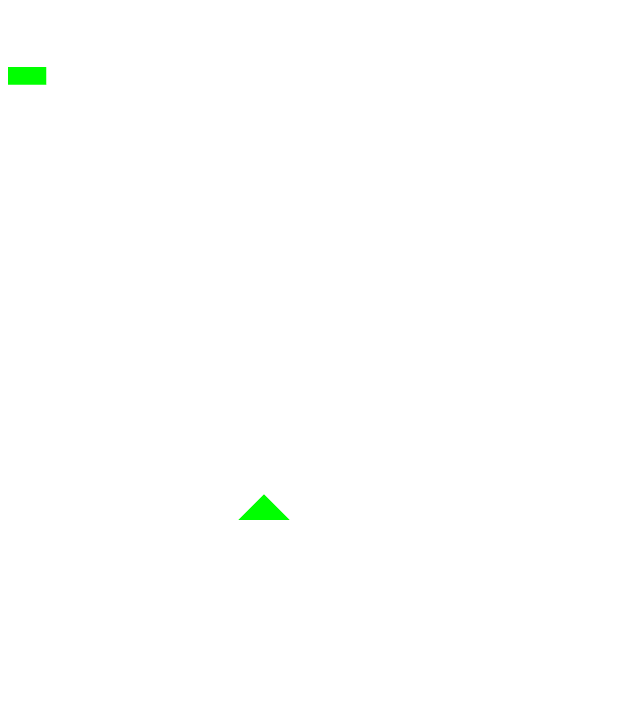
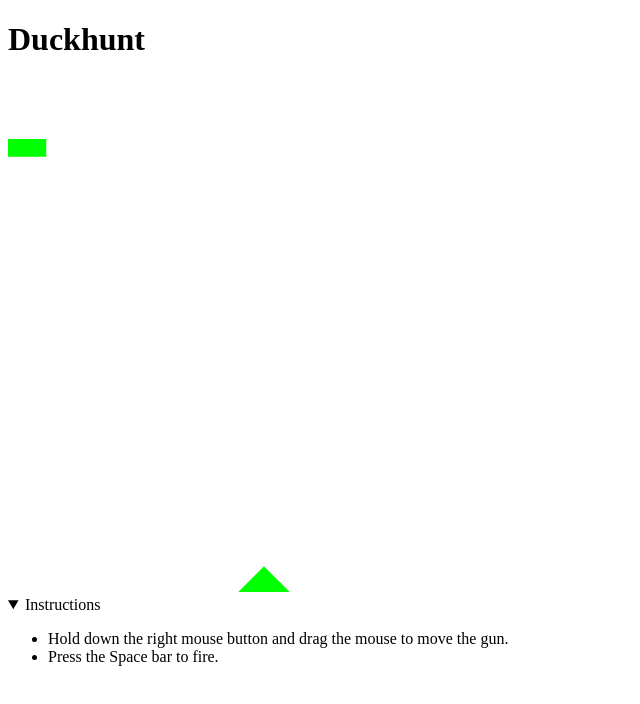
Before and after one commit to KjartanOli/tol105m-p1, a plain HTML site: page index.html in a window 1280 px wide. Shown: the whole page, without its empty margins (0-640 px from the left). Drawn offline with Linux system fonts and the light colour scheme.

Commit message:
Some HTML improvements
* index.html: Add a header.
  Wrap the canvas in a main element.
  Add a details element containing instructions on how to play.

```diff
--- a/index.html
+++ b/index.html
@@ -9,6 +9,21 @@
 		<script type="module" src="main.js"></script>
 	</head>
 	<body>
-		<canvas id="canvas" width="512" height="512"></canvas>
+		<header>
+			<h1>Duckhunt</h1>
+		</header>
+		<main>
+			<canvas id="canvas" width="512" height="512"></canvas>
+			<details open>
+				<summary>Instructions</summary>
+				<ul>
+					<li>
+						Hold down the right mouse button and drag the mouse to
+						move the gun.
+					</li>
+					<li>Press the Space bar to fire.</li>
+				</ul>
+			</details>
+		</main>
 	</body>
 </html>
```
